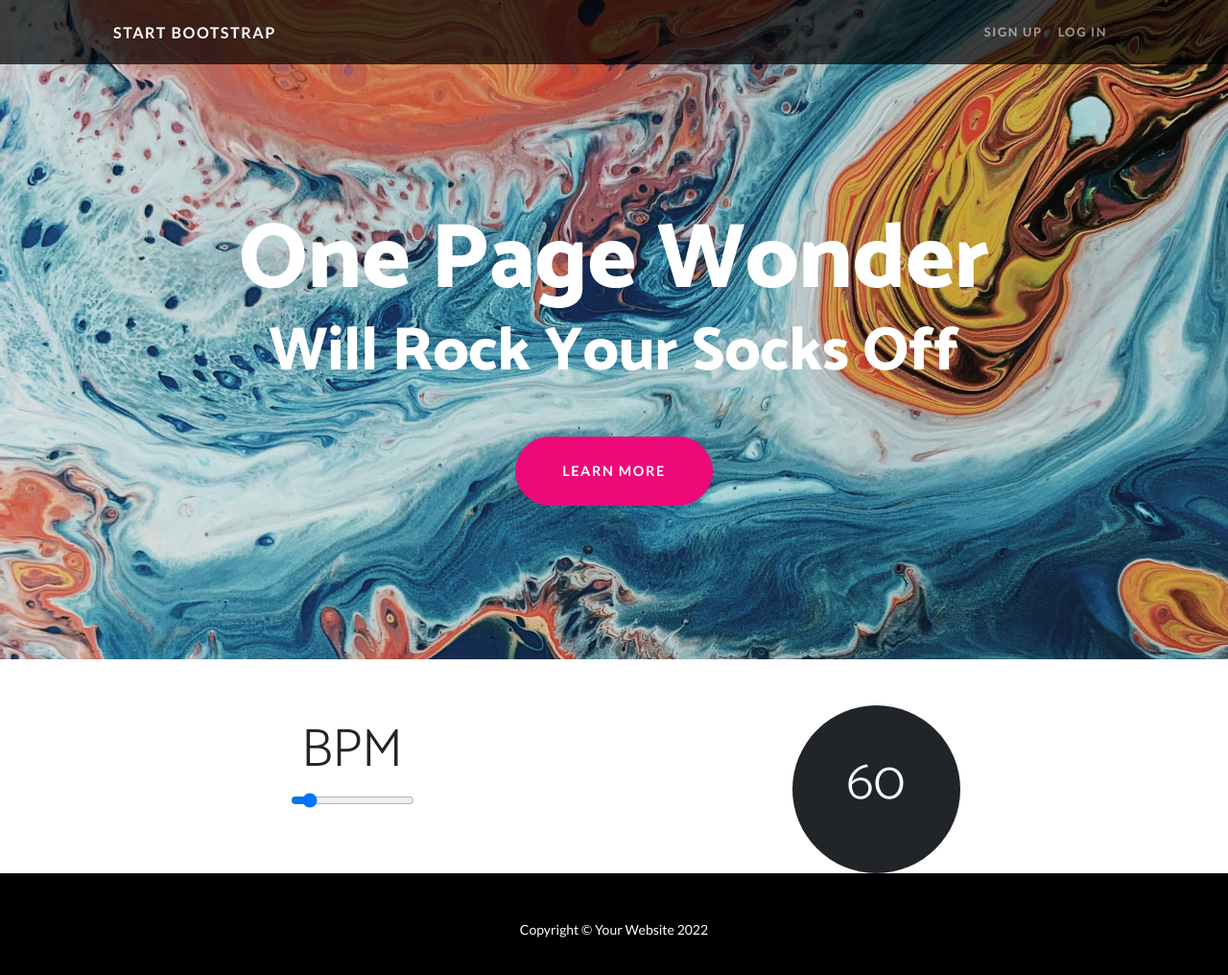
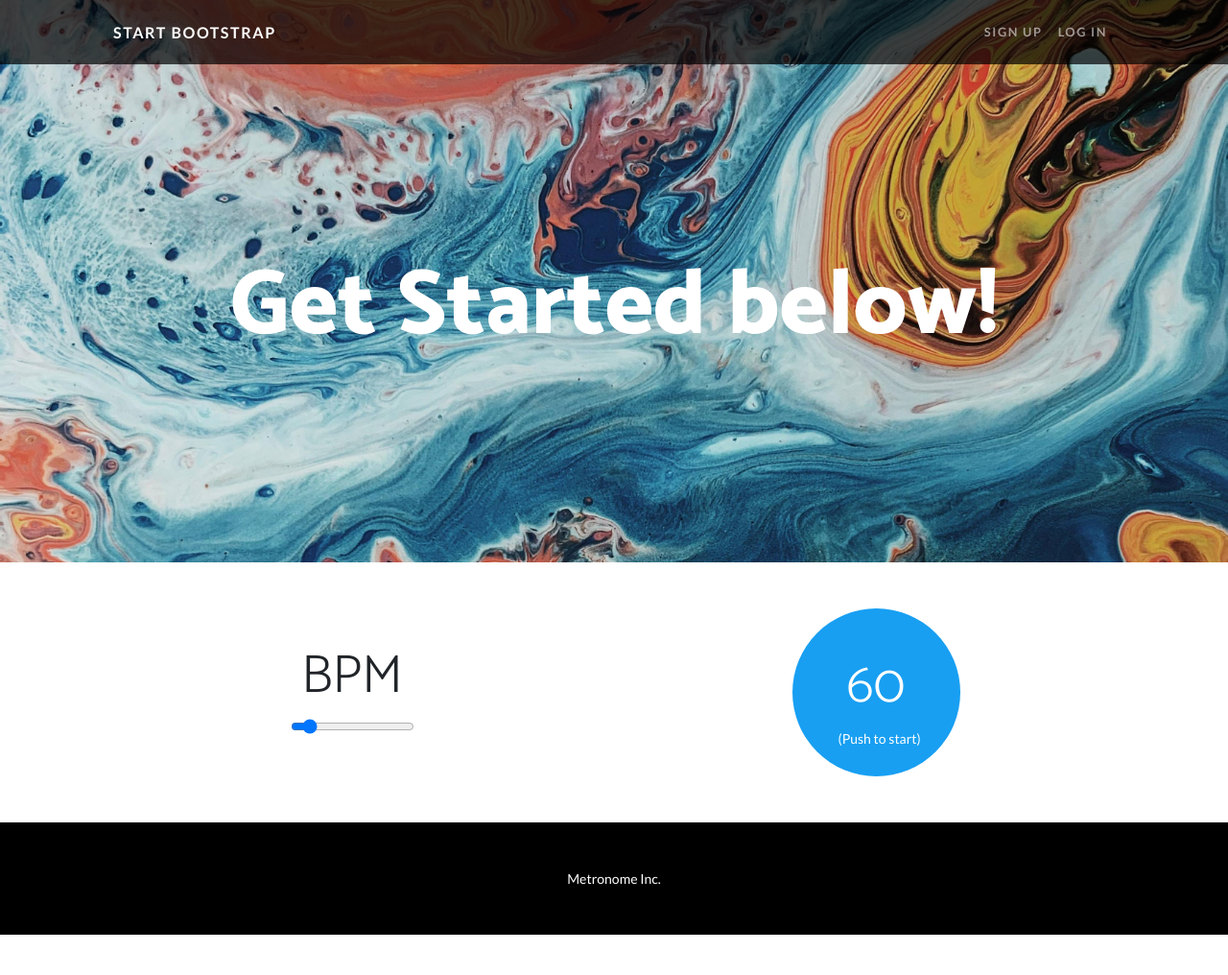
Before and after one commit to tsims115/Metronome, a website: page dist/index.html in a window 1280 px wide. Shown: the whole page at 96% size. After the commit the page ends 974 px from the top, so only its background shows below. Drawn offline with nearby package versions, Linux system fonts and the light colour scheme.

Commit message:
Adding changes to BPM

```diff
--- a/dist/index.html
+++ b/dist/index.html
@@ -34,9 +34,7 @@
         <header class="masthead text-center text-white">
             <div class="masthead-content">
                 <div class="container px-5">
-                    <h1 class="masthead-heading mb-0">One Page Wonder</h1>
-                    <h2 class="masthead-subheading mb-0">Will Rock Your Socks Off</h2>
-                    <a class="btn btn-primary btn-xl rounded-pill mt-5" href="#scroll">Learn More</a>
+                    <h1 class="masthead-heading mt-5 mb-5">Get Started below!</h1>
                 </div>
             </div>
             <div class="bg-circle-1 bg-circle"></div>
@@ -51,12 +49,13 @@
             </div>
             <div class="container px-5 text-center">
                 <div class="row gx-5 align-items-center">
-                    <div class="col-lg-6 order-lg-2 mt-5" >
-                        <div class="p-5 bg-dark rounded-circle" style="margin-left: auto;margin-right: auto; height: 175px; width:175px; color: white;">
+                    <div class="col-lg-6 order-lg-2 mt-5 mb-5" >
+                        <div class="button-start p-5 rounded-circle" style="margin-left: auto;margin-right: auto; height: 175px; width:175px; color: white;">
                             <h2 class="display-4 bpmd"></h2>
+                            <span class="small text-nowrap">(Push to start)</span>
                         </div>
                     </div>
-                    <div class="col-lg-6 order-lg-1">
+                    <div class="bpm_slider col-lg-6 order-lg-1">
                         <div class="p-5">
                             <h2 class="display-4">BPM</h2>
                             <input type="range" id="bpm" name="bpm" min="40" max="220" value="60">
@@ -67,7 +66,7 @@
         </section>
         <!-- Footer-->
         <footer class="py-5 bg-black">
-            <div class="container px-5"><p class="m-0 text-center text-white small">Copyright &copy; Your Website 2022</p></div>
+            <div class="container px-5"><p class="m-0 text-center text-white small">Metronome Inc.</p></div>
         </footer>
         <!-- Bootstrap core JS-->
         <script src="https://cdn.jsdelivr.net/npm/bootstrap@5.1.3/dist/js/bootstrap.bundle.min.js"></script>
```
Also changed, not shown: dist/css/styles.css.
